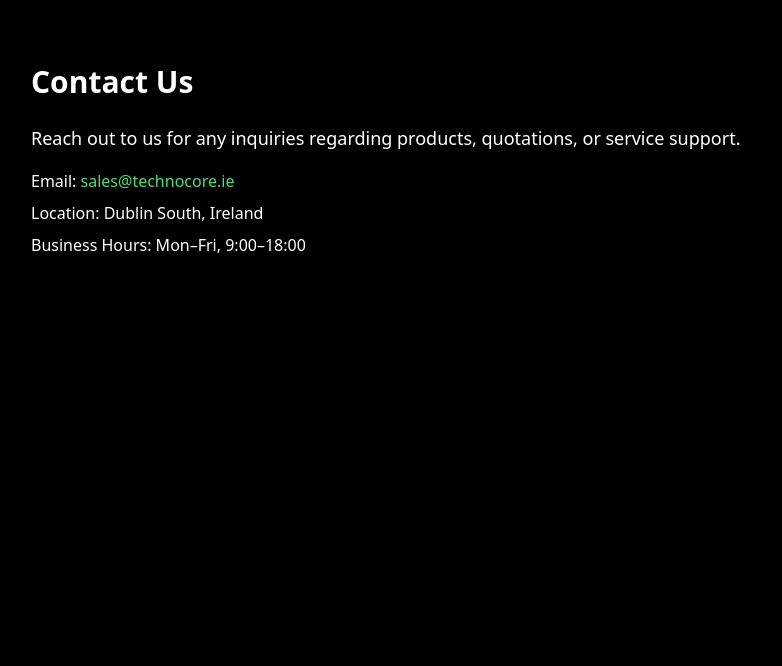
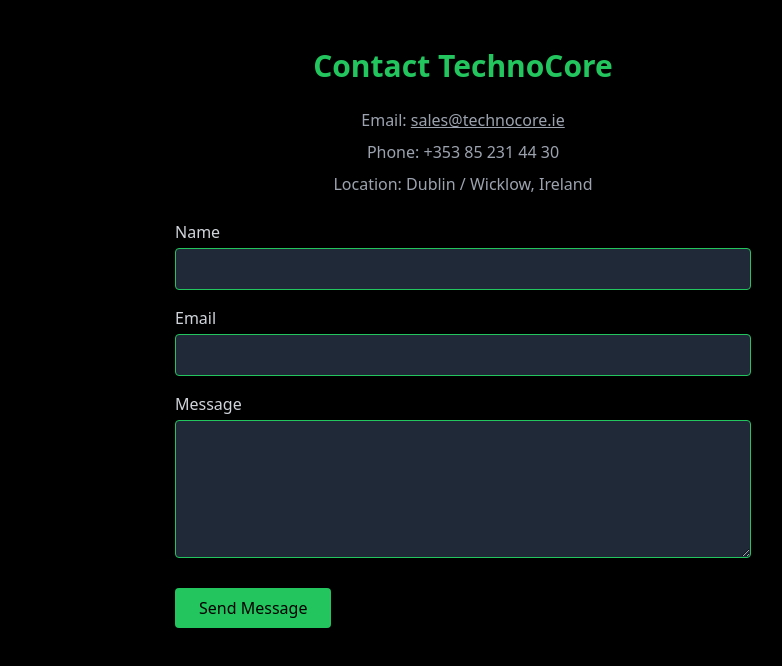
Before and after one commit to Zakkom/technocore-site, a Next.js app: page /contact in a window 1280 px wide. Shown: the top 666 px of the page, without its empty margins (177-959 px from the left). Built offline with nearby package versions, Linux system fonts and the light colour scheme.

Commit message:
Fix sitemap.xml and update about/contact pages

```diff
--- a/pages/about.js
+++ b/pages/about.js
@@ -1,20 +1,21 @@
-// pages/about.js
-import Head from 'next/head';
+import Head from "next/head";
 
 export default function About() {
   return (
-    <div className="min-h-screen bg-black text-white">
+    <main className="min-h-screen bg-black text-white font-sans">
       <Head>
-        <title>About Us | TechnoCore</title>
-        <meta name="description" content="Learn more about TechnoCore – your trusted supplier of PSA systems, air dryers, and filtration solutions in Ireland." />
+        <title>About TechnoCore | Industrial Gas Solutions in Ireland</title>
+        <meta name="description" content="Learn more about TechnoCore – Ireland’s trusted partner for nitrogen and oxygen generators, compressed air dryers, filtration and turnkey gas systems." />
+        <meta name="robots" content="index, follow" />
+        <link rel="canonical" href="https://technocore.ie/about" />
       </Head>
-      <main className="max-w-4xl mx-auto px-4 py-16">
-        <h1 className="text-3xl font-bold mb-6">About TechnoCore</h1>
-        <p className="text-lg leading-relaxed">
-          TechnoCore is the official distributor of OMEGA AIR in Ireland. We provide a full range of PSA nitrogen and oxygen generators, industrial air dryers, filtration systems,
-          and turnkey compressed air & gas solutions. Our expertise ensures reliability, performance, and service support tailored to industrial demands across Ireland.
+
+      <div className="p-12 text-center">
+        <h1 className="text-3xl font-bold text-green-500 mb-6">About TechnoCore</h1>
+        <p className="text-gray-300 max-w-3xl mx-auto">
+          TechnoCore is Ireland’s trusted partner of OMEGA AIR, delivering PSA nitrogen and oxygen generators, compressed air dryers, gas filtration systems, chillers, and fully integrated industrial gas treatment solutions. We proudly serve manufacturing, food processing, pharma, electronics and many other industries throughout Dublin, Wicklow, and all of Ireland.
         </p>
-      </main>
-    </div>
+      </div>
+    </main>
   );
 }
--- a/pages/contact.js
+++ b/pages/contact.js
@@ -1,24 +1,42 @@
-// pages/contact.js
-import Head from 'next/head';
+import Head from "next/head";
 
 export default function Contact() {
   return (
-    <div className="min-h-screen bg-black text-white">
+    <main className="min-h-screen bg-black text-white font-sans">
       <Head>
-        <title>Contact Us | TechnoCore</title>
-        <meta name="description" content="Contact TechnoCore – supplier of nitrogen & oxygen generators and air & gas treatment systems in Ireland." />
+        <title>Contact TechnoCore | Industrial Gas Systems Ireland</title>
+        <meta name="description" content="Contact TechnoCore to discuss nitrogen and oxygen generators, compressed air dryers, chillers, and industrial gas treatment systems in Ireland." />
+        <meta name="robots" content="index, follow" />
+        <link rel="canonical" href="https://technocore.ie/contact" />
       </Head>
-      <main className="max-w-4xl mx-auto px-4 py-16">
-        <h1 className="text-3xl font-bold mb-6">Contact Us</h1>
-        <p className="text-lg leading-relaxed mb-4">
-          Reach out to us for any inquiries regarding products, quotations, or service support.
-        </p>
-        <ul className="space-y-2">
-          <li>Email: <a href="mailto:sales@technocore.ie" className="text-green-400 hover:underline">sales@technocore.ie</a></li>
-          <li>Location: Dublin South, Ireland</li>
-          <li>Business Hours: Mon–Fri, 9:00–18:00</li>
-        </ul>
-      </main>
-    </div>
+
+      <div className="p-12 text-center">
+        <h1 className="text-3xl font-bold text-green-500 mb-6">Contact TechnoCore</h1>
+        <p className="text-gray-400 mb-2">Email: <a href="mailto:sales@technocore.ie" className="underline">sales@technocore.ie</a></p>
+        <p className="text-gray-400 mb-2">Phone: +353 85 231 44 30</p>
+        <p className="text-gray-400 mb-6">Location: Dublin / Wicklow, Ireland</p>
+
+        <form action="https://formsubmit.co/sales@technocore.ie" method="POST" className="mt-4 max-w-xl mx-auto text-left">
+          <input type="hidden" name="_captcha" value="false" />
+          <input type="hidden" name="_next" value="https://technocore.ie/thanks" />
+          <input type="text" name="_honey" style={{ display: "none" }} />
+          <div className="mb-4">
+            <label htmlFor="name" className="block text-gray-300 mb-1">Name</label>
+            <input type="text" id="name" name="name" required className="w-full px-4 py-2 rounded bg-gray-800 text-white border border-green-500" />
+          </div>
+          <div className="mb-4">
+            <label htmlFor="email" className="block text-gray-300 mb-1">Email</label>
+            <input type="email" id="email" name="email" required className="w-full px-4 py-2 rounded bg-gray-800 text-white border border-green-500" />
+          </div>
+          <div className="mb-6">
+            <label htmlFor="message" className="block text-gray-300 mb-1">Message</label>
+            <textarea id="message" name="message" rows={5} required className="w-full px-4 py-2 rounded bg-gray-800 text-white border border-green-500"></textarea>
+          </div>
+          <button type="submit" className="bg-green-500 hover:bg-green-600 text-black px-6 py-2 rounded">
+            Send Message
+          </button>
+        </form>
+      </div>
+    </main>
   );
 }
```
